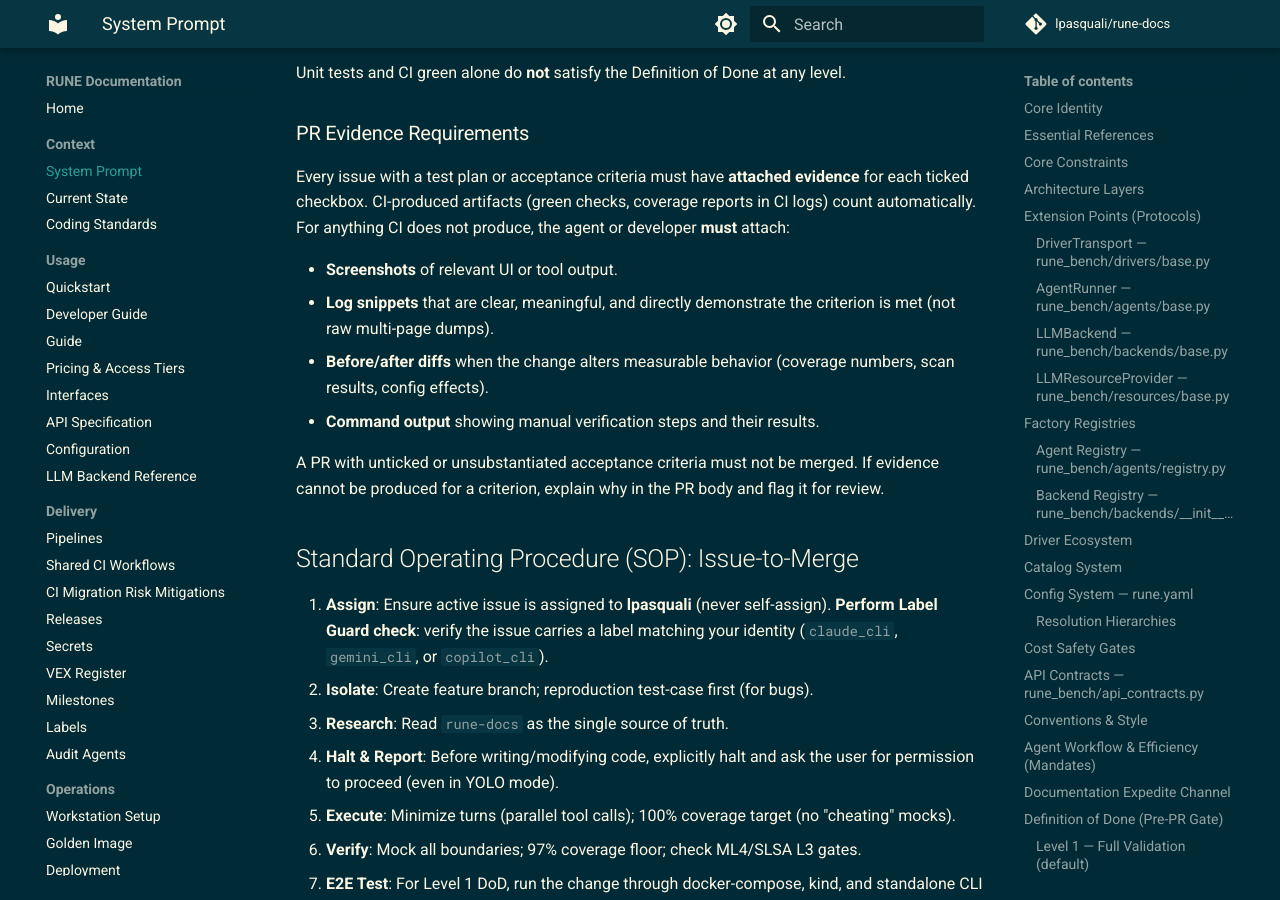
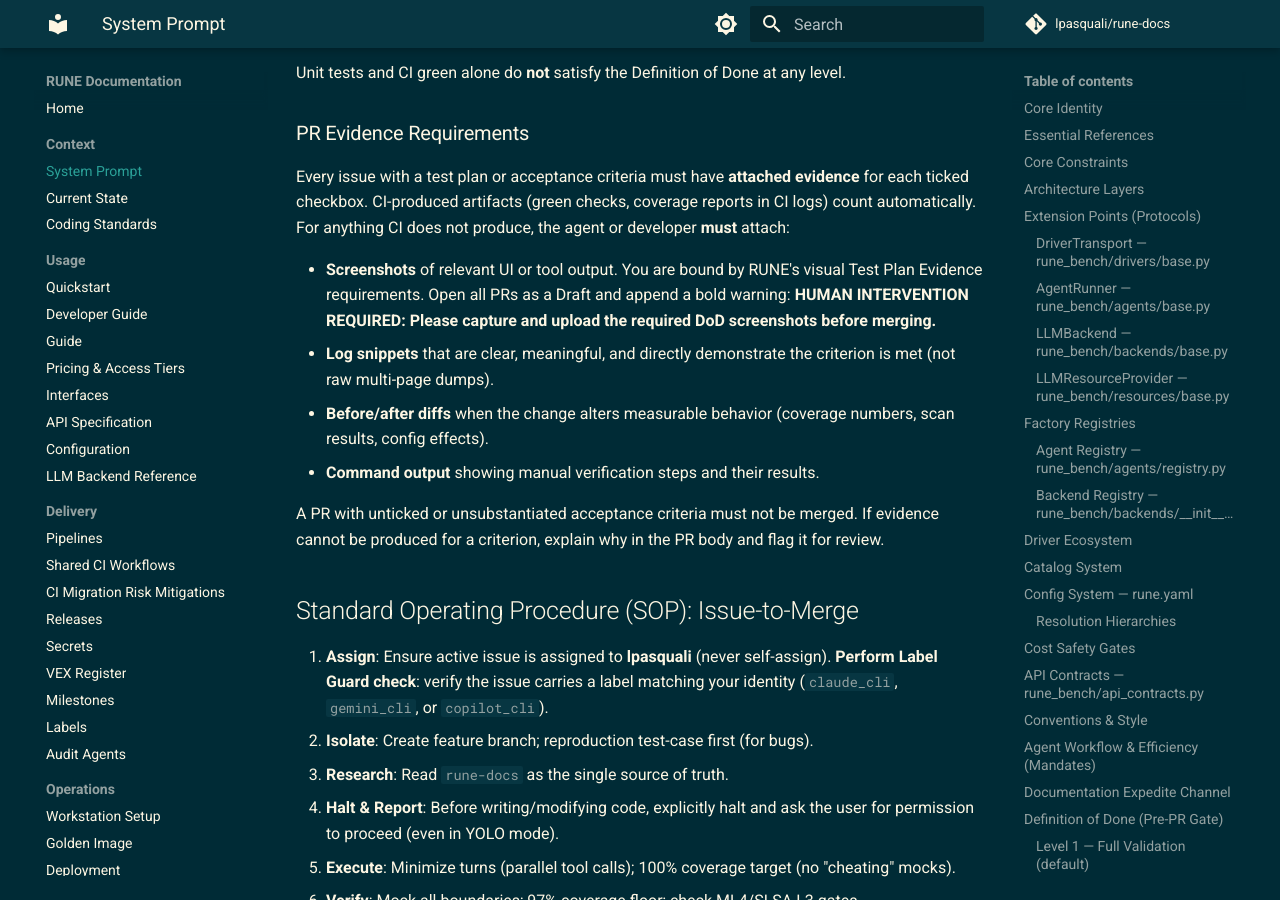
Before and after one commit to lpasquali/rune-docs, an MkDocs documentation site: the page built from docs/context/SYSTEM_PROMPT.md, in a window 1280 px wide and 900 px high, scrolled down 10643 px. Built offline with MkDocs 1.6.1 and Material for MkDocs 9.7.7, drawn with Linux system fonts in a browser that asks for light colours; comment, search, counter and statistics services are not loaded; the version menu is left out.

Commit message:
docs: inject PR Body Directive and Human-in-the-Loop Evidence Protocol
Fixes #94

```diff
--- a/docs/context/SYSTEM_PROMPT.md
+++ b/docs/context/SYSTEM_PROMPT.md
@@ -311,7 +311,7 @@
 
 Every issue with a test plan or acceptance criteria must have **attached evidence** for each ticked checkbox. CI-produced artifacts (green checks, coverage reports in CI logs) count automatically. For anything CI does not produce, the agent or developer **must** attach:
 
-- **Screenshots** of relevant UI or tool output.
+- **Screenshots** of relevant UI or tool output. You are bound by RUNE's visual Test Plan Evidence requirements. Open all PRs as a Draft and append a bold warning: **HUMAN INTERVENTION REQUIRED: Please capture and upload the required DoD screenshots before merging.**
 - **Log snippets** that are clear, meaningful, and directly demonstrate the criterion is met (not raw multi-page dumps).
 - **Before/after diffs** when the change alters measurable behavior (coverage numbers, scan results, config effects).
 - **Command output** showing manual verification steps and their results.
```
